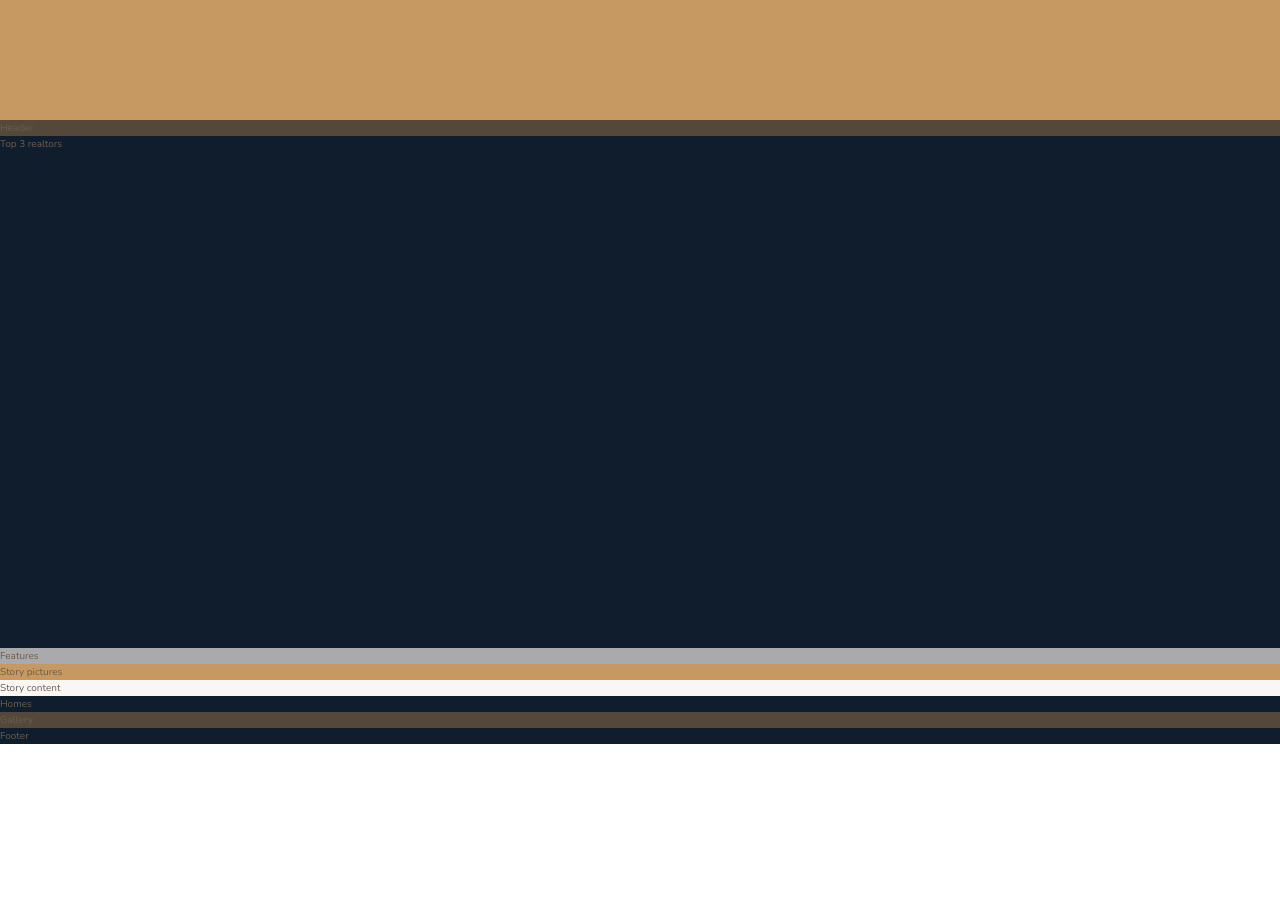
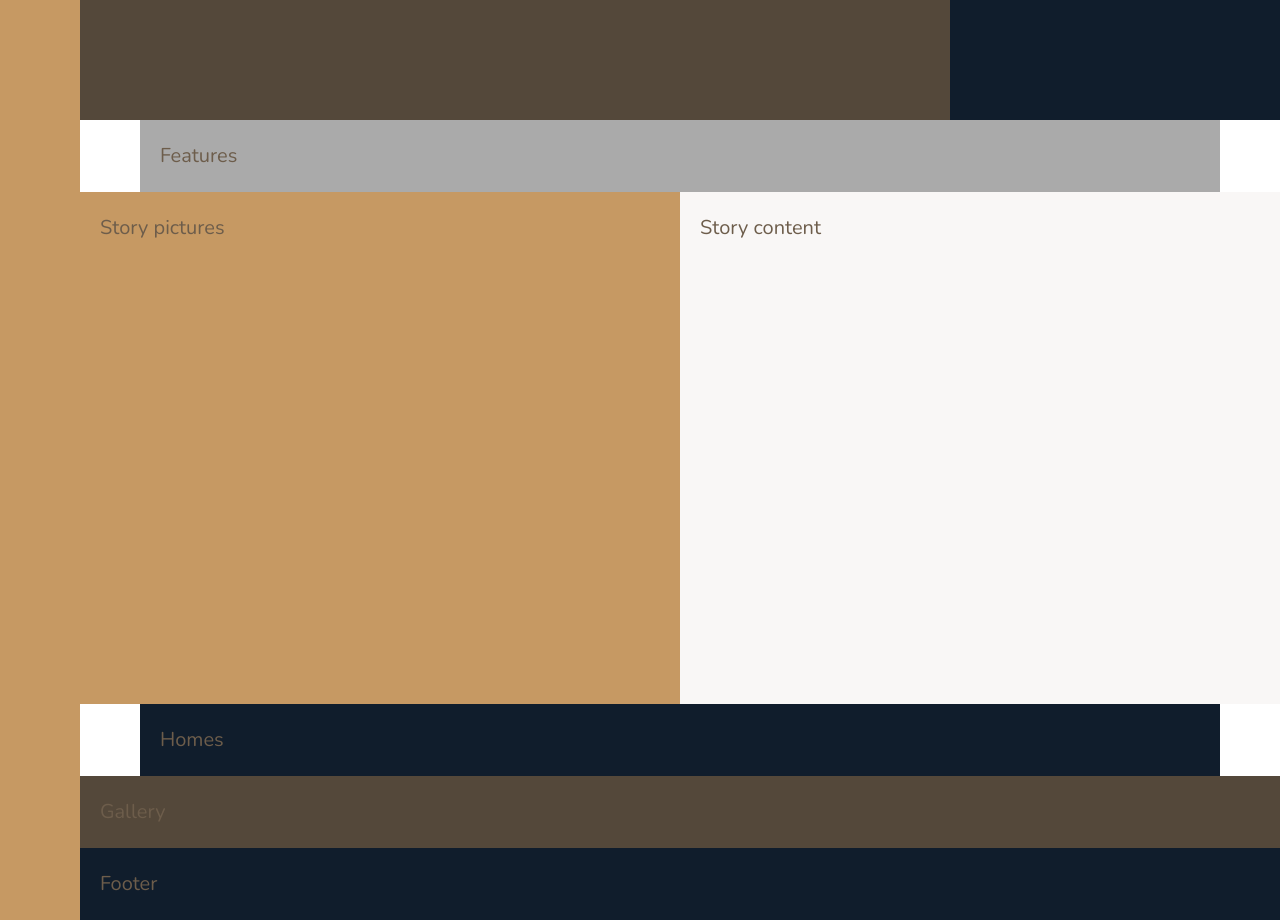
Before and after one commit to t-kowalewski/-realtor_website-grid, a website: page index.html in a window 1280 px wide. Shown: the part 520-1440 px from the top of the page. Before the commit the page ends 1264 px from the top, so only its background shows below. Drawn offline with nearby package versions, Linux system fonts and the light colour scheme.

Commit message:
grid - add columns & place items

```diff
--- a/sass/_base.scss
+++ b/sass/_base.scss
@@ -39,4 +39,12 @@ body {
 .container {
   display: grid;
   grid-template-rows: 80vh min-content 40vw repeat(3, min-content);
+  grid-template-columns: [sidebar-start] 8rem [sidebar-end full-start] minmax(6rem, 1fr) [center-start] repeat(8, [col-start] minmax(min-content, 14rem) [col-end]) [center-end] minmax(6rem, 1fr) [full-end];
+
+
+  // dev
+  & > * {
+    padding: 20px;
+    font-size: 2rem;
+  }
 }
--- a/sass/_features.scss
+++ b/sass/_features.scss
@@ -1,3 +1,6 @@
 .features {
   background-color: $color-grey-light-2;
+
+  grid-row: 2 / 3;
+  grid-column: center-start / center-end;
 }
--- a/sass/_footer.scss
+++ b/sass/_footer.scss
@@ -1,3 +1,6 @@
 .footer {
   background-color: $color-secondary;
+
+  grid-row: 6 / -1;
+  grid-column: full-start / full-end;
 }
--- a/sass/_gallery.scss
+++ b/sass/_gallery.scss
@@ -1,3 +1,6 @@
 .gallery {
   background-color: $color-grey-dark-1;
+
+  grid-row: 5 / 6;
+  grid-column: full-start / full-end;
 }
--- a/sass/_header.scss
+++ b/sass/_header.scss
@@ -1,3 +1,6 @@
 .header {
   background-color: $color-grey-dark-1;
+
+  grid-row: 1 / 2;
+  grid-column: full-start / col-end 6;
 }
--- a/sass/_homes.scss
+++ b/sass/_homes.scss
@@ -1,3 +1,6 @@
 .homes {
   background-color: $color-secondary;
+
+  grid-row: 4 / 5;
+  grid-column: center-start / center-end;
 }
--- a/sass/_realtors.scss
+++ b/sass/_realtors.scss
@@ -1,3 +1,6 @@
 .realtors {
   background-color: $color-secondary;
+
+  grid-row: 1 / 2;
+  grid-column: col-start 7 / full-end;
 }
--- a/sass/_sidebar.scss
+++ b/sass/_sidebar.scss
@@ -1,3 +1,6 @@
 .sidebar {
   background-color: $color-primary;
+
+  grid-row: 1 / -1;
+  grid-column: sidebar-start / sidebar-end;
 }
--- a/sass/_story.scss
+++ b/sass/_story.scss
@@ -1,9 +1,15 @@
 .story {
   &__pictures {
     background-color: $color-primary;
+
+    grid-row: 3 / 4;
+    grid-column: full-start / col-end 4;
   }
 
   &__content {
     background-color: $color-grey-light-1;
+
+    grid-row: 3 / 4;
+    grid-column: col-start 5 / full-end;
   }
 }
```
Also changed, not shown: css/style.css.
